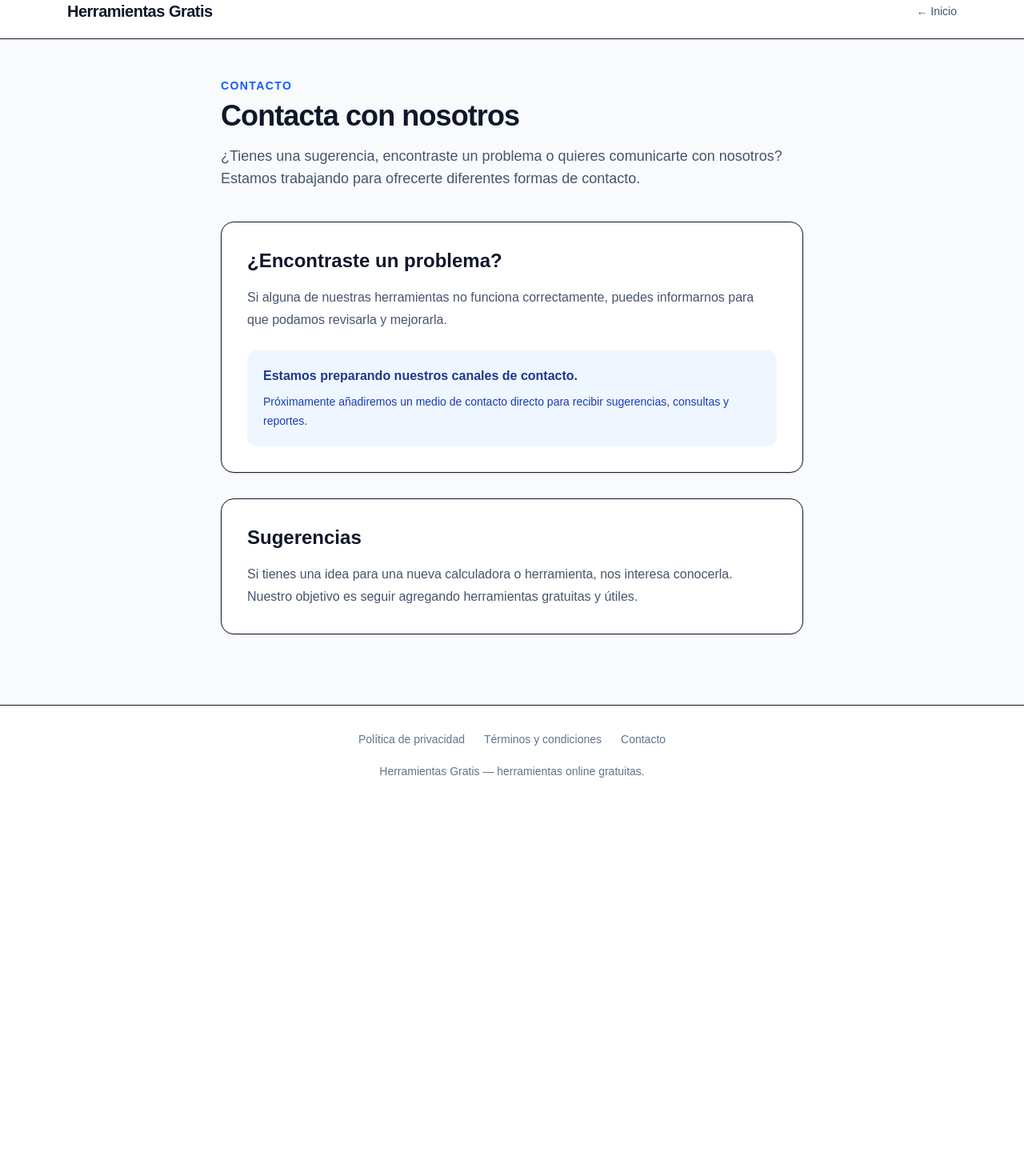
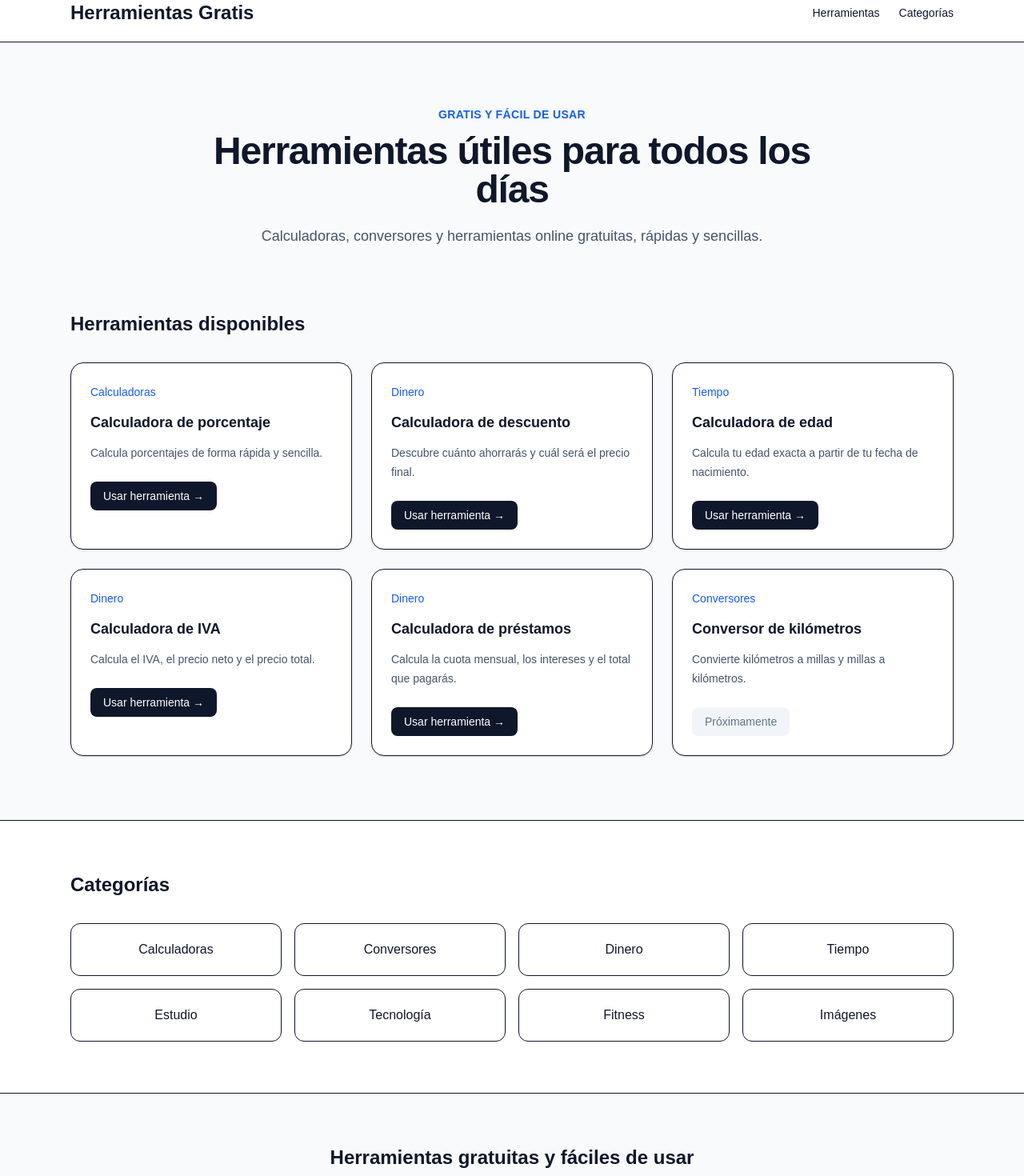
Before and after one commit to tvmaycol12-hue/herramientas-web, a Next.js app: page / in a window 1280 px wide. Shown: the part 20-1490 px from the top of the page at 80% size. Before the commit the page ends 1026 px from the top, so only its background shows below. Built offline with nearby package versions, Linux system fonts and the light colour scheme.

Commit message:
Restaurar pagina principal

```diff
--- a/app/page.tsx
+++ b/app/page.tsx
@@ -1,104 +1,219 @@
-export default function ContactoPage() {
+const herramientas = [
+  {
+    nombre: "Calculadora de porcentaje",
+    descripcion: "Calcula porcentajes de forma rápida y sencilla.",
+    categoria: "Calculadoras",
+    ruta: "/porcentaje",
+    disponible: true,
+  },
+  {
+    nombre: "Calculadora de descuento",
+    descripcion: "Descubre cuánto ahorrarás y cuál será el precio final.",
+    categoria: "Dinero",
+    ruta: "/descuento",
+    disponible: true,
+  },
+  {
+    nombre: "Calculadora de edad",
+    descripcion: "Calcula tu edad exacta a partir de tu fecha de nacimiento.",
+    categoria: "Tiempo",
+    ruta: "/edad",
+    disponible: true,
+  },
+  {
+    nombre: "Calculadora de IVA",
+    descripcion: "Calcula el IVA, el precio neto y el precio total.",
+    categoria: "Dinero",
+    ruta: "/iva",
+    disponible: true,
+  },
+  {
+    nombre: "Calculadora de préstamos",
+    descripcion:
+      "Calcula la cuota mensual, los intereses y el total que pagarás.",
+    categoria: "Dinero",
+    ruta: "/prestamos",
+    disponible: true,
+  },
+  {
+    nombre: "Conversor de kilómetros",
+    descripcion: "Convierte kilómetros a millas y millas a kilómetros.",
+    categoria: "Conversores",
+    ruta: "/kilometros",
+    disponible: false,
+  },
+];
+
+const categorias = [
+  "Calculadoras",
+  "Conversores",
+  "Dinero",
+  "Tiempo",
+  "Estudio",
+  "Tecnología",
+  "Fitness",
+  "Imágenes",
+];
+
+export default function Home() {
   return (
     <main className="min-h-screen bg-slate-50 text-slate-900">
+
+      {/* HEADER */}
       <header className="border-b bg-white">
-        <div className="mx-auto flex max-w-6xl items-center justify-between px-5 py-5">
+        <div className="mx-auto flex max-w-6xl items-center justify-between px-6 py-5">
+
           <a
             href="/"
-            className="text-xl font-bold tracking-tight hover:text-blue-600"
+            className="text-2xl font-bold hover:text-blue-600"
           >
             Herramientas Gratis
           </a>
 
-          <a
-            href="/"
-            className="text-sm font-medium text-slate-600 hover:text-blue-600"
-          >
-            ← Inicio
-          </a>
+          <nav className="hidden gap-6 text-sm md:flex">
+            <a
+              href="#herramientas"
+              className="hover:text-blue-600"
+            >
+              Herramientas
+            </a>
+
+            <a
+              href="#categorias"
+              className="hover:text-blue-600"
+            >
+              Categorías
+            </a>
+          </nav>
+
         </div>
       </header>
 
-      <div className="mx-auto max-w-3xl px-5 py-12">
-        <p className="text-sm font-bold uppercase tracking-widest text-blue-600">
-          CONTACTO
+      {/* PRESENTACIÓN */}
+      <section className="mx-auto max-w-6xl px-6 py-20 text-center">
+
+        <p className="mb-3 text-sm font-semibold uppercase tracking-wide text-blue-600">
+          Gratis y fácil de usar
         </p>
 
-        <h1 className="mt-2 text-4xl font-bold tracking-tight">
-          Contacta con nosotros
+        <h1 className="mx-auto max-w-3xl text-4xl font-bold tracking-tight sm:text-5xl">
+          Herramientas útiles para todos los días
         </h1>
 
-        <p className="mt-4 text-lg leading-7 text-slate-600">
-          ¿Tienes una sugerencia, encontraste un problema o quieres
-          comunicarte con nosotros? Estamos trabajando para ofrecerte
-          diferentes formas de contacto.
+        <p className="mx-auto mt-5 max-w-2xl text-lg text-slate-600">
+          Calculadoras, conversores y herramientas online gratuitas,
+          rápidas y sencillas.
         </p>
 
-        <section className="mt-10 rounded-2xl border bg-white p-6 shadow-sm sm:p-8">
+      </section>
+
+      {/* HERRAMIENTAS */}
+      <section
+        id="herramientas"
+        className="mx-auto max-w-6xl px-6 pb-20"
+      >
+
+        <h2 className="mb-8 text-2xl font-bold">
+          Herramientas disponibles
+        </h2>
+
+        <div className="grid gap-6 sm:grid-cols-2 lg:grid-cols-3">
+
+          {herramientas.map((herramienta) => (
+            <div
+              key={herramienta.nombre}
+              className="rounded-2xl border bg-white p-6 shadow-sm transition hover:-translate-y-1 hover:shadow-md"
+            >
+
+              <span className="text-sm font-medium text-blue-600">
+                {herramienta.categoria}
+              </span>
+
+              <h3 className="mt-3 text-lg font-semibold">
+                {herramienta.nombre}
+              </h3>
+
+              <p className="mt-3 text-sm leading-6 text-slate-600">
+                {herramienta.descripcion}
+              </p>
+
+              {herramienta.disponible ? (
+                <a
+                  href={herramienta.ruta}
+                  className="mt-6 inline-block rounded-lg bg-slate-900 px-4 py-2 text-sm font-medium text-white transition hover:bg-slate-700"
+                >
+                  Usar herramienta →
+                </a>
+              ) : (
+                <span className="mt-6 inline-block rounded-lg bg-slate-100 px-4 py-2 text-sm font-medium text-slate-500">
+                  Próximamente
+                </span>
+              )}
+
+            </div>
+          ))}
+
+        </div>
+
+      </section>
+
+      {/* CATEGORÍAS */}
+      <section
+        id="categorias"
+        className="border-t bg-white"
+      >
+
+        <div className="mx-auto max-w-6xl px-6 py-16">
+
           <h2 className="text-2xl font-bold">
-            ¿Encontraste un problema?
+            Categorías
+          </h2>
+
+          <div className="mt-8 grid gap-4 sm:grid-cols-2 lg:grid-cols-4">
+
+            {categorias.map((categoria) => (
+              <div
+                key={categoria}
+                className="rounded-xl border p-5 text-center font-medium transition hover:bg-slate-50"
+              >
+                {categoria}
+              </div>
+            ))}
+
+          </div>
+
+        </div>
+
+      </section>
+
+      {/* INFORMACIÓN */}
+      <section className="border-t bg-slate-50">
+
+        <div className="mx-auto max-w-3xl px-6 py-16 text-center">
+
+          <h2 className="text-2xl font-bold">
+            Herramientas gratuitas y fáciles de usar
           </h2>
 
           <p className="mt-4 leading-7 text-slate-600">
-            Si alguna de nuestras herramientas no funciona correctamente,
-            puedes informarnos para que podamos revisarla y mejorarla.
+            Nuestro objetivo es crear herramientas online sencillas
+            que puedas utilizar desde tu computador o teléfono sin
+            necesidad de instalar programas.
           </p>
 
-          <div className="mt-6 rounded-xl bg-blue-50 p-5">
-            <p className="font-semibold text-blue-900">
-              Estamos preparando nuestros canales de contacto.
-            </p>
+        </div>
 
-            <p className="mt-2 text-sm leading-6 text-blue-800">
-              Próximamente añadiremos un medio de contacto directo para
-              recibir sugerencias, consultas y reportes.
-            </p>
-          </div>
-        </section>
+      </section>
 
-        <section className="mt-8 rounded-2xl border bg-white p-6 shadow-sm sm:p-8">
-          <h2 className="text-2xl font-bold">
-            Sugerencias
-          </h2>
+      {/* FOOTER */}
+      <footer className="border-t bg-white">
 
-          <p className="mt-4 leading-7 text-slate-600">
-            Si tienes una idea para una nueva calculadora o herramienta,
-            nos interesa conocerla. Nuestro objetivo es seguir agregando
-            herramientas gratuitas y útiles.
-          </p>
-        </section>
-      </div>
+        <div className="mx-auto max-w-6xl px-6 py-8 text-center text-sm text-slate-500">
+          Herramientas Gratis — herramientas online gratuitas.
+        </div>
 
-      <footer className="mt-10 border-t bg-white">
-        <div className="mx-auto max-w-6xl px-5 py-8">
-          <div className="flex flex-wrap justify-center gap-x-6 gap-y-3 text-sm">
-            <a
-              href="/privacidad"
-              className="text-slate-500 transition hover:text-blue-600"
-            >
-              Política de privacidad
-            </a>
+      </footer>
 
-            <a
-              href="/terminos"
-              className="text-slate-500 transition hover:text-blue-600"
-            >
-              Términos y condiciones
-            </a>
-
-            <a
-              href="/contacto"
-              className="text-slate-500 transition hover:text-blue-600"
-            >
-              Contacto
-            </a>
-          </div>
-
-          <p className="mt-5 text-center text-sm text-slate-500">
-            Herramientas Gratis — herramientas online gratuitas.
-          </p>
-        </div>
-      </footer>
     </main>
   );
 }
```
